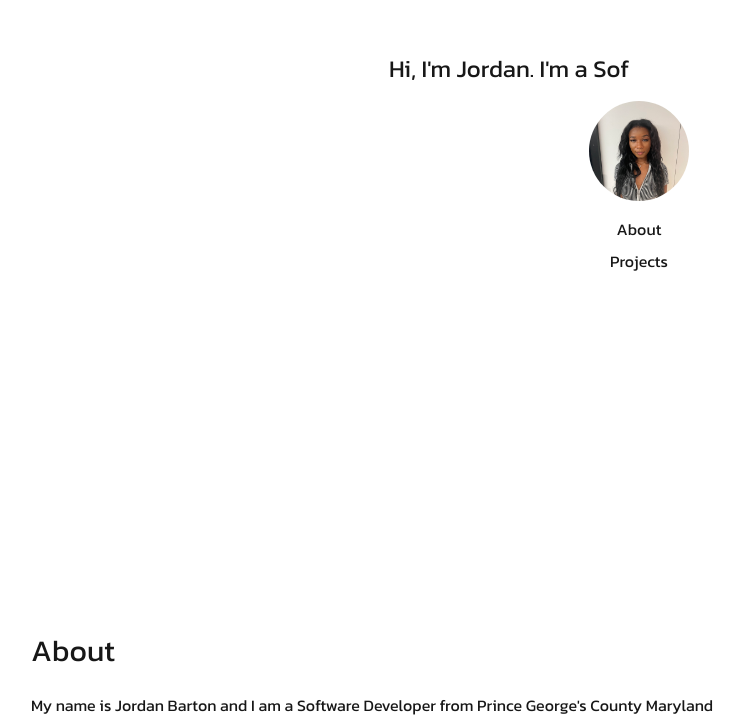
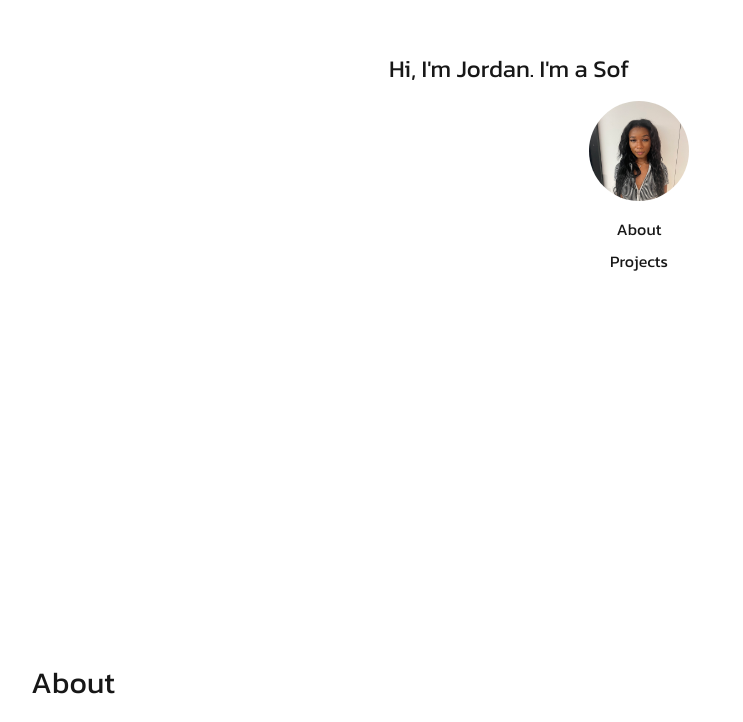
Before and after one commit to jsbarton/portfolio, a Next.js app: page / in a window 1280 px wide. Shown: the part 207-929 px from the top of the page, without its empty margins (1-744 px from the left). Built offline with nearby package versions, Linux system fonts and the light colour scheme.

Commit message:
fix spacing

```diff
--- a/app/page.tsx
+++ b/app/page.tsx
@@ -15,7 +15,7 @@ export default function Home() {
   const [welcomeWidth, setWelcomeWidth] = useState<string>("500px");
   const [iteration, setIteration] = useState<number>(0);
   const contentWrapper = "w-50 h-screen my-10";
-  const title = "text-3xl pb-6";
+  const title = "text-3xl pb-6 mt-8";
 
   const handleAnimationIteration = () => {
     setIteration((iteration + 1) % animations.length);
```
